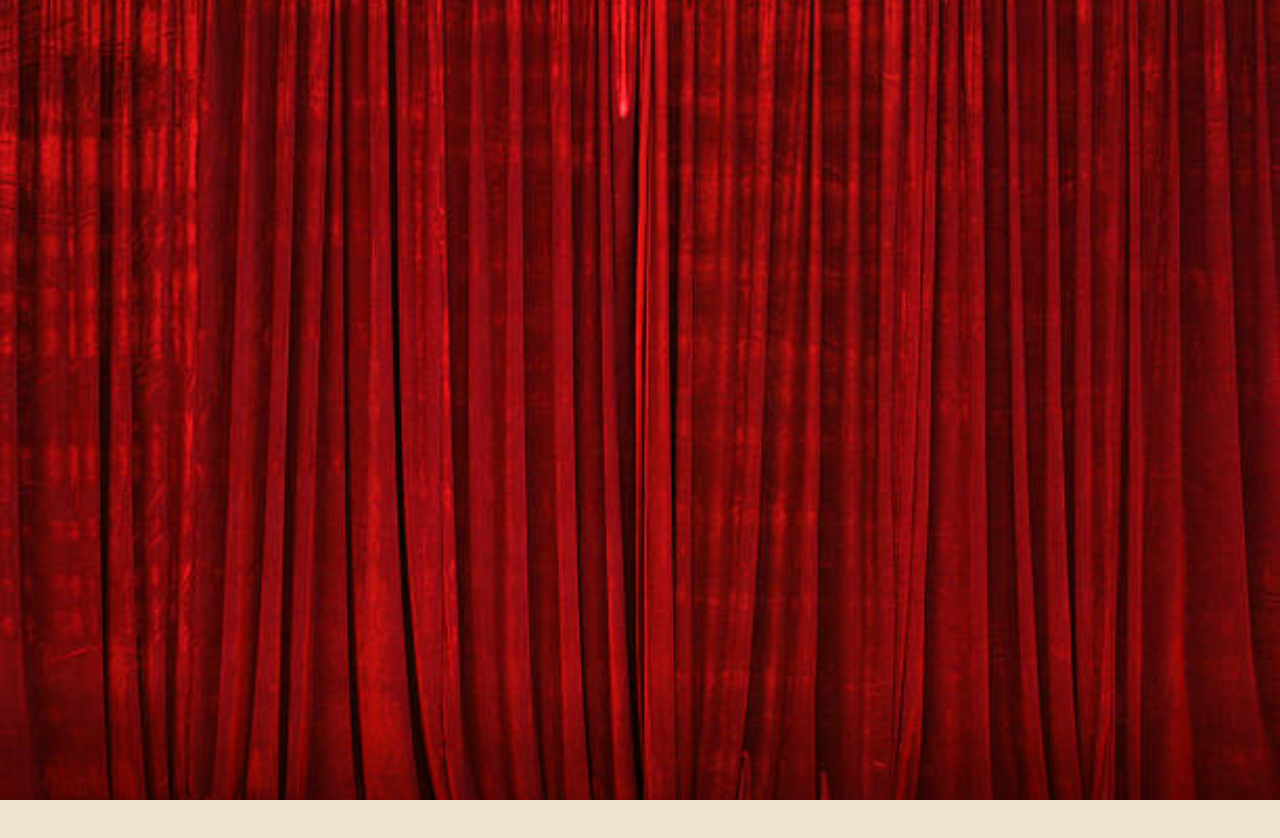
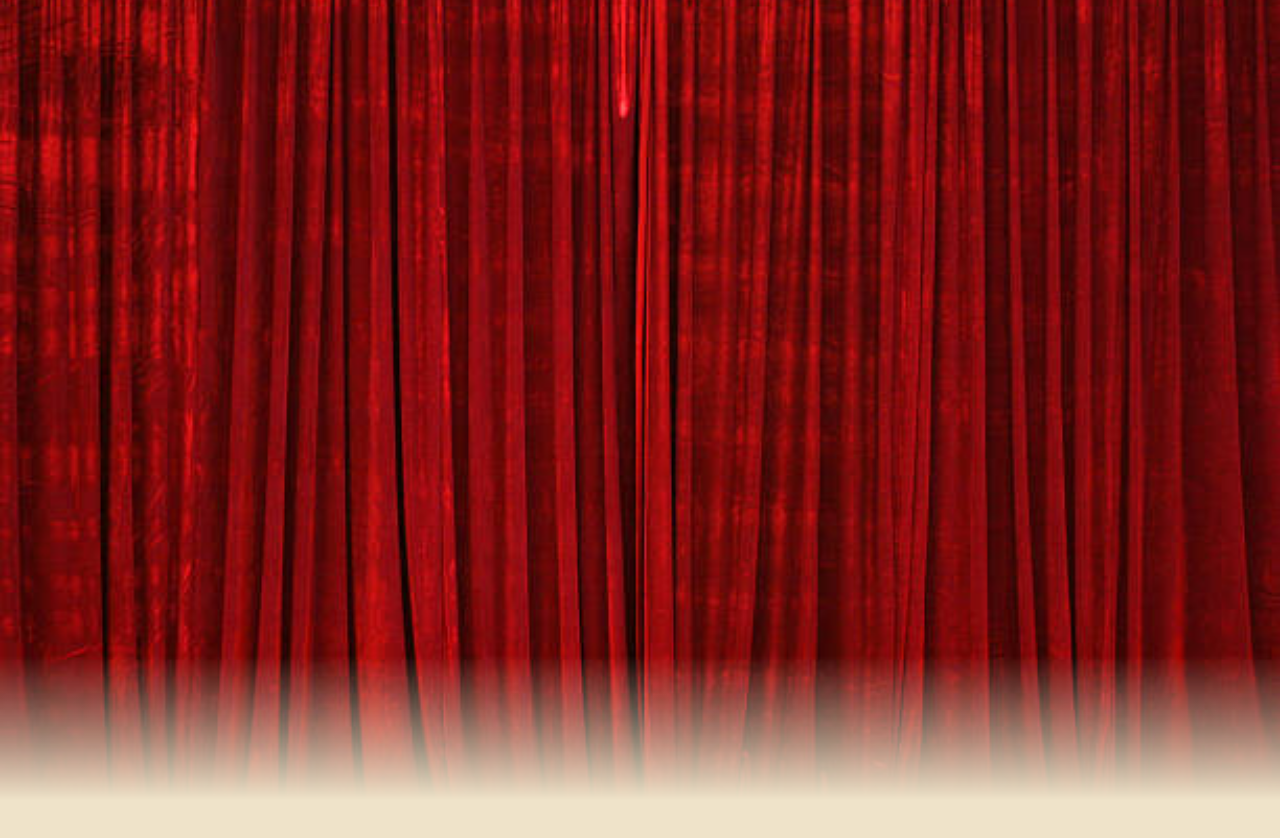
Before and after one commit to healdj24/gala-website, a Next.js app: page / in a window 1280 px wide. Shown: the top 838 px of the page. Built offline with nearby package versions, Linux system fonts and the light colour scheme.

Commit message:
feat: pinned curtain with diagonal gold word reveals (every 50vh), feathered bottom edge; remove intermediate textures; single beige section below

```diff
--- a/src/app/page.tsx
+++ b/src/app/page.tsx
@@ -5,10 +5,8 @@ import { useEffect, useRef, useState } from "react";
 export default function Home() {
   const sectionRef = useRef<HTMLDivElement | null>(null);
   const [vh, setVh] = useState(0);
-  // Scroll target vs. smoothed (inertial) progress
-  const targetProgressRef = useRef(0);
-  const smoothProgressRef = useRef(0);
-  const rafRef = useRef<number | null>(null);
+  // Scroll progress within curtain section (0..1)
+  const progressRef = useRef(0);
   const [, force] = useState(0); // re-render trigger
 
   useEffect(() => {
@@ -24,13 +22,13 @@ export default function Home() {
       if (!el) return 0;
       const rect = el.getBoundingClientRect();
       const viewportH = window.innerHeight;
-      const total = Math.max(el.offsetHeight - viewportH, 1); // total scrollable distance
+      const total = Math.max(el.offsetHeight - viewportH, 1); // total scrollable distance inside section
       const scrolled = Math.min(Math.max(-rect.top, 0), total);
       return scrolled / total; // 0..1
     };
     const onScrollOrResize = () => {
-      targetProgressRef.current = calcProgress();
-      startLoop();
+      progressRef.current = calcProgress();
+      force((v) => v + 1);
     };
     onScrollOrResize();
     window.addEventListener("scroll", onScrollOrResize, { passive: true });
@@ -41,108 +39,34 @@ export default function Home() {
     };
   }, []);
 
-  function startLoop() {
-    if (rafRef.current) return;
-    const tick = () => {
-      const target = targetProgressRef.current;
-      // Inertia: lerp current toward target
-      const alpha = 0.08; // lower = heavier curtain
-      smoothProgressRef.current =
-        smoothProgressRef.current + (target - smoothProgressRef.current) * alpha;
-
-      // Ease-out + slight back near the end for weight
-      const x = smoothProgressRef.current;
-      const easeOutCubic = (t: number) => 1 - Math.pow(1 - t, 3);
-      const eased = easeOutCubic(x);
-      const c1 = 1.70158;
-      const c3 = c1 + 1;
-      const back = 1 + c3 * Math.pow(eased - 1, 3) + c1 * Math.pow(eased - 1, 2);
-      const blend = eased < 0.85 ? eased : eased * 0.9 + Math.min(back, 1.03) * 0.1;
-
-      // Trigger a re-render (for transform)
-      force((v) => v + 1);
-
-      const closeEnough = Math.abs(target - smoothProgressRef.current) < 0.001;
-      if (!closeEnough) {
-        rafRef.current = requestAnimationFrame(tick);
-      } else {
-        smoothProgressRef.current = target;
-        rafRef.current = null;
-      }
-    };
-    rafRef.current = requestAnimationFrame(tick);
-  }
-
-  // Compute displayed eased value for transform
-  const displayed = (() => {
-    const x = smoothProgressRef.current;
-    const easeOutCubic = (t: number) => 1 - Math.pow(1 - t, 3);
-    const eased = easeOutCubic(x);
-    const c1 = 1.70158;
-    const c3 = c1 + 1;
-    const back = 1 + c3 * Math.pow(eased - 1, 3) + c1 * Math.pow(eased - 1, 2);
-    return eased < 0.85 ? eased : eased * 0.9 + Math.min(back, 1.03) * 0.1;
-  })();
-
-  const curtainOffsetY = -(displayed * vh);
+  // WORD REVEAL: thresholds at 0, 0.25, 0.5, 0.75 of the section progress
+  const thresholds = [0, 0.25, 0.5, 0.75];
+  const words = ["Welcome", "to", "the", "Gala"];
+  const positions = [
+    { x: "10%", y: "10%" },
+    { x: "40%", y: "40%" },
+    { x: "60%", y: "60%" },
+    { x: "90%", y: "90%" }
+  ];
+  // Soft curtain bottom edge via CSS mask
+  const maskStyle: React.CSSProperties = {
+    WebkitMaskImage:
+      "linear-gradient(to bottom, rgba(0,0,0,1) 0%, rgba(0,0,0,1) 82%, rgba(0,0,0,0) 100%)",
+    maskImage:
+      "linear-gradient(to bottom, rgba(0,0,0,1) 0%, rgba(0,0,0,1) 82%, rgba(0,0,0,0) 100%)"
+  };
 
   return (
-    <main className="min-h-screen w-full bg-[#efe5cf]">
-      {/* Curtain section: 200vh tall, sticky curtain fills viewport and lifts as you scroll */}
+    <main className="min-h-screen w-full bg-[#efe3c9]">
+      {/* Curtain section: 200vh tall, sticky curtain fills viewport; you never leave the curtain in this phase */}
       <section ref={sectionRef} className="relative h-[200vh]">
         <div className="sticky top-0 h-screen w-full overflow-hidden">
-          {/* Aged parchment below (layered gradients + vignette + noise) */}
-          <div
-            className="absolute inset-0"
-            style={{
-              backgroundImage: [
-                // base parchment tone
-                "linear-gradient(180deg, #efe3c9 0%, #e9d7b8 60%, #dfccad 100%)",
-                // wide uneven stains
-                "radial-gradient(800px 520px at 16% 22%, rgba(78,52,23,0.10), rgba(0,0,0,0) 62%)",
-                "radial-gradient(900px 600px at 82% 34%, rgba(66,44,18,0.08), rgba(0,0,0,0) 64%)",
-                "radial-gradient(640px 420px at 44% 78%, rgba(60,40,15,0.07), rgba(0,0,0,0) 60%)",
-                // subtle vertical streaks (offset to avoid symmetry)
-                "repeating-linear-gradient(92deg, rgba(0,0,0,0.03) 0px, rgba(0,0,0,0.03) 1px, rgba(0,0,0,0) 4px, rgba(0,0,0,0) 9px)",
-                // fine fibers (slightly rotated)
-                "repeating-linear-gradient(1.5deg, rgba(0,0,0,0.02) 0px, rgba(0,0,0,0.02) 1px, rgba(0,0,0,0) 3px, rgba(0,0,0,0) 6px)"
-              ].join(", "),
-              backgroundPosition:
-                "0 0, 10% 8%, 80% 12%, 44% 78%, 0 0, 0 0",
-              backgroundSize:
-                "auto, auto, auto, auto, 120% 100%, 100% 100%",
-              boxShadow:
-                "inset 0 0 180px rgba(0,0,0,0.24), inset 0 0 28px rgba(0,0,0,0.12)"
-            }}
-          />
-          {/* Dual SVG noise overlays with slight rotation/scale to break symmetry */}
-          <svg
-            className="pointer-events-none absolute inset-0 opacity-20 mix-blend-multiply"
-            xmlns="http://www.w3.org/2000/svg"
-            style={{ transform: "rotate(0.6deg) scale(1.02)" }}
-          >
-            <filter id="noiseA">
-              <feTurbulence type="fractalNoise" baseFrequency="0.85" numOctaves="4" stitchTiles="stitch" />
-              <feColorMatrix type="saturate" values="0" />
-            </filter>
-            <rect width="100%" height="100%" filter="url(#noiseA)" />
-          </svg>
-          <svg
-            className="pointer-events-none absolute inset-0 opacity-10 mix-blend-multiply"
-            xmlns="http://www.w3.org/2000/svg"
-            style={{ transform: "rotate(-0.4deg) scale(1.03)" }}
-          >
-            <filter id="noiseB">
-              <feTurbulence type="fractalNoise" baseFrequency="2.2" numOctaves="2" stitchTiles="stitch" />
-              <feColorMatrix type="saturate" values="0" />
-            </filter>
-            <rect width="100%" height="100%" filter="url(#noiseB)" />
-          </svg>
+          {/* NOTE: No parchment here to avoid double background. Only the curtain. */}
 
           {/* Curtain image that translates up with scroll */}
           <div
-            className="absolute inset-0 will-change-transform"
-            style={{ transform: `translateY(${curtainOffsetY}px)` }}
+            className="absolute inset-0"
+            style={maskStyle}
           >
             <div className="absolute inset-0 z-10">
               <Image
@@ -156,7 +80,7 @@ export default function Home() {
             </div>
             {/* Fallback gradient (z-0) only visible while image loads */}
             <div className="absolute inset-0 z-0 bg-gradient-to-b from-[#9d0b0b] via-[#7a0a0a] to-[#2a0000]" />
-            {/* Bottom edge shadow to add weight while lifting */}
+            {/* Feathered bottom + shadow to avoid sharp edge */}
             <div
               className="absolute bottom-0 left-0 right-0 h-32 pointer-events-none z-20"
               style={{
@@ -166,11 +90,45 @@ export default function Home() {
               }}
             />
           </div>
+
+          {/* Word overlay along NW→SE diagonal */}
+          <div className="pointer-events-none absolute inset-0 z-30">
+            {words.map((word, i) => {
+              const start = thresholds[i];
+              // Fade when progress passes the threshold (with a small ramp)
+              const p = progressRef.current;
+              const ramp = 0.12;
+              const t = Math.max(0, Math.min(1, (p - start) / ramp));
+              const scale = 0.92 + 0.08 * t;
+              const pos = positions[i];
+              return (
+                <div
+                  key={word}
+                  className="absolute select-none"
+                  style={{
+                    left: pos.x,
+                    top: pos.y,
+                    transform: `translate(-50%, -50%) scale(${scale})`,
+                    opacity: t,
+                    filter: "drop-shadow(0 10px 16px rgba(0,0,0,0.35))"
+                  }}
+                >
+                  <GoldWord text={word} />
+                </div>
+              );
+            })}
+          </div>
         </div>
       </section>
 
-      {/* Revealed content after curtain fully lifts */}
-      <section className="min-h-screen w-full flex items-center justify-center p-8">
+      {/* Revealed content immediately under the curtain */}
+      <section
+        className="min-h-screen w-full flex items-center justify-center p-8"
+        style={{
+          background:
+            "linear-gradient(180deg, #efe3c9 0%, #ead7b5 60%, #e1cba8 100%)"
+        }}
+      >
         <p className="text-lg sm:text-2xl tracking-wide text-[#1e1a15]">
           the quick brown fox jumped over the lazy dog.
         </p>
@@ -178,3 +136,31 @@ export default function Home() {
     </main>
   );
 }
+
+function GoldWord({ text }: { text: string }) {
+  // Playful metallic yellow via layered gradients clipped to text
+  return (
+    <span
+      className="font-semibold"
+      style={{
+        fontFamily: "ui-rounded, system-ui, Helvetica, Arial, sans-serif",
+        fontSize: "clamp(28px, 6vw, 84px)",
+        lineHeight: 1.05,
+        letterSpacing: "0.5px",
+        color: "transparent",
+        backgroundImage: [
+          "linear-gradient(180deg, #FFE36A 0%, #FFD34A 35%, #FFB200 65%, #E08E00 100%)",
+          "radial-gradient(120% 120% at 20% 10%, rgba(255,255,255,0.85) 0%, rgba(255,255,255,0) 40%)",
+          "radial-gradient(140% 120% at 80% 90%, rgba(0,0,0,0.2) 0%, rgba(0,0,0,0) 60%)"
+        ].join(", "),
+        WebkitBackgroundClip: "text",
+        backgroundClip: "text",
+        // soft inner shadow feel using text-shadow layers
+        textShadow:
+          "0 1px 0 rgba(0,0,0,0.2), 0 3px 8px rgba(0,0,0,0.35), 0 0 18px rgba(255,235,130,0.25)"
+      }}
+    >
+      {text}
+    </span>
+  );
+}
```
